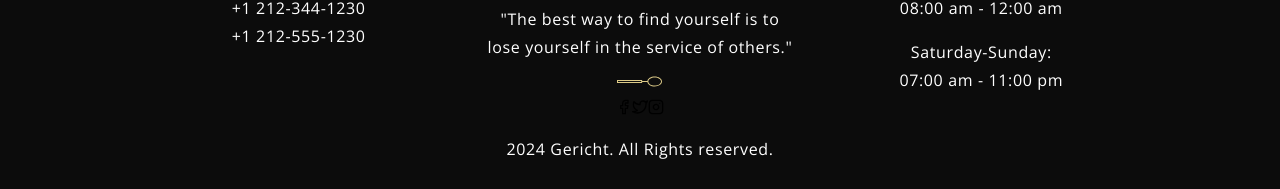
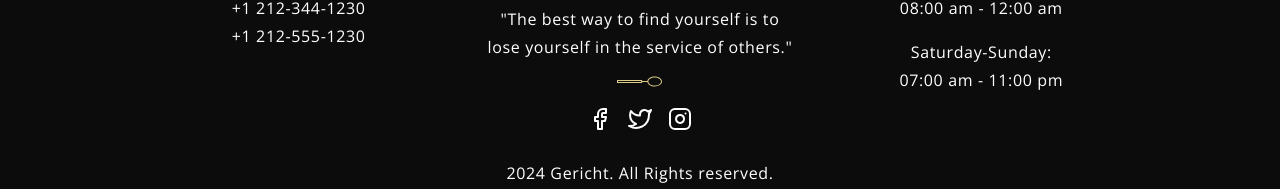
Before and after one commit to TriMPham98/fine-dining-restaurant-landing-page, a React (Create React App) app: page / in a window 1280 px wide. Shown: the part 7204-7393 px from the top of the page. Built offline with nearby package versions, Linux system fonts and the light colour scheme; a web font is replaced by a local one.

Commit message:
Change links color to white

```diff
--- a/src/container/Footer/Footer.css
+++ b/src/container/Footer/Footer.css
@@ -42,3 +42,10 @@
 .app__footer-links_icons {
   margin-top: 0.5rem;
 }
+
+.app__footer-links_icons svg {
+  color: var(--color-white);
+  margin: 0.5rem;
+  font-size: 24px;
+  cursor: pointer;
+}
```
